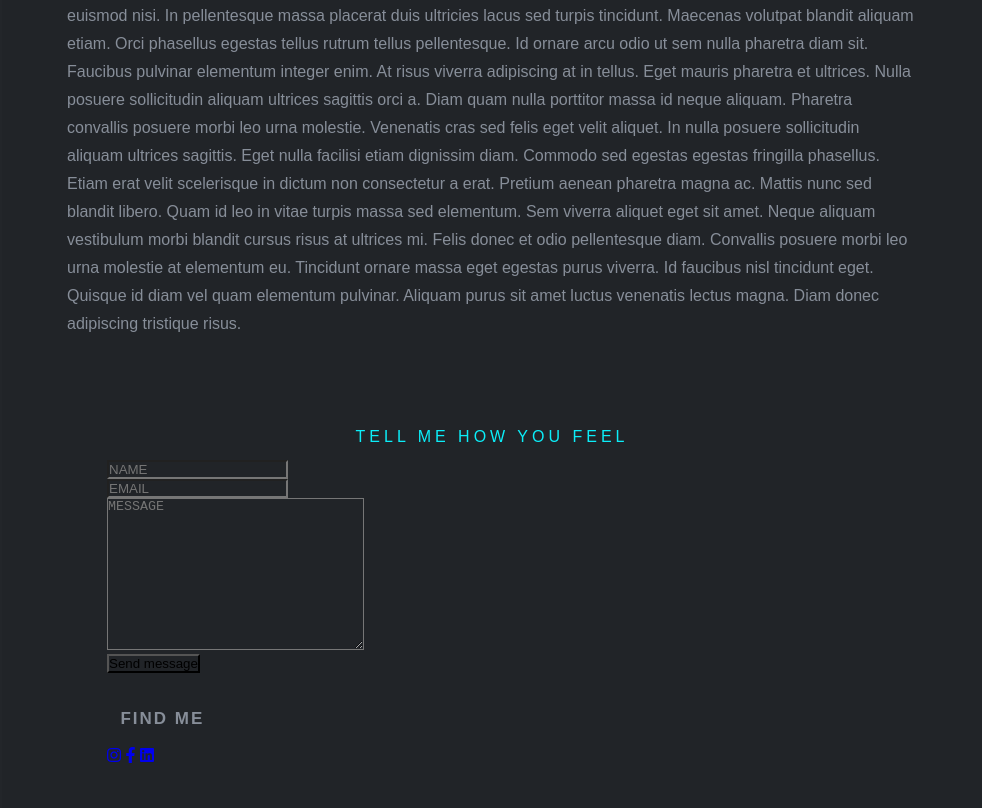
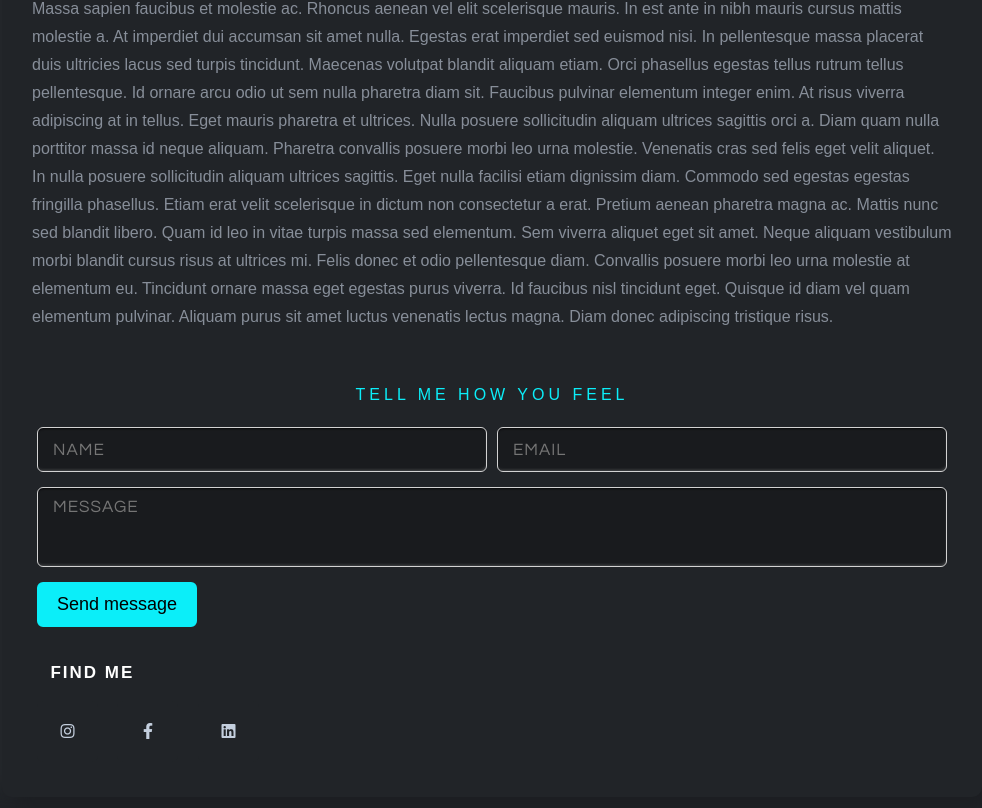
Before and after one commit to Punyaj/PWebsite, a plain HTML site: page Post1.html in a window 1280 px wide. Shown: the part 1534-2342 px from the top of the page, without its empty margins (148-1130 px from the left). Drawn offline with nearby package versions, Linux system fonts and the light colour scheme.

Commit message:
Add files via upload

```diff
--- a/assets/css/style - post.css
+++ b/assets/css/style - post.css
@@ -38,7 +38,7 @@
   }
 
   section{
-    padding: 40px;
+    padding: 5px;
 }
 
   .container {
@@ -169,10 +169,223 @@ margin-bottom: 20px;
 .scroll-up-btn:hover{
     filter: brightness(90%);
 }
+.contact{
+    color: white;
+}
+
+/* .contact .contact-content .column{
+    width: calc(50% - 30px);
+    display: flex;
+    font-size: 17px;
+    color: #878e99;
+    letter-spacing: 1px;
+    flex-direction: column;
+    overflow: hidden;
+    box-shadow: 0 .1rem 1rem rgba(0, 0, 0, 0.1);
+    border-radius: 1em;
+    background: linear-gradient(to right bottom, #212428, #16181c);
+    transform: 0.5s all ease-in-out;
+    box-shadow: 10px 10px 19px #1c1e22,
+    -10px -10px 19px #262a2e;
+    padding: 20px;
+} */
+
+.contact .contact-content .column .icon{
+    width: 61px;
+    height: 61px;
+    line-height: 60px;
+    margin-right: 15px;
+    /* box-shadow:  10px 10px 19px #1c1e22, -10px -10px 19px #262a2e; */
+    border-radius: 6px;
+    transition: 0.4s;
+    display: inline-block;
+    text-align: center;
+    color: #c4cfde;
+    cursor: pointer;
+}
+
+.contact .contact-content .column .icon:hover{
+    color: #ffffff;
+    box-shadow: 1px 4px 2px -3px rgba(0, 0, 0, 0.7) inset, -1px -3px 3px -2px rgba(255, 255, 255, 0.2) inset;
+}
+
+.contact .contact-content .column .icon1:hover{
+    color: #ffffff;
+    box-shadow: 1px 4px 2px -3px rgba(0, 0, 0, 0.7) inset, -1px -3px 3px -2px rgba(255, 255, 255, 0.2) inset;
+}
+
+.contact .contact-content .column .hg-text{
+    color: #e4e6ea;
+}
+
+.contact .contact-content .column .hg-text1{
+    color: #e4e6ea;
+}
+
+.contact .contact-content .column .hg-text:hover{
+    color: #0beef9;
+}
 
 
+.field input {
+    background-color: #191b1e;
+    border-radius: 6px;
+    height: 55px;
+    transition: 0.4s;
+    border: 2px solid #191b1e;
+    padding: 0 15px;
+    font-size: 14px;
+    color: #c4cfde;
+    box-shadow: 1px 4px 2px -3px rgba(0, 0, 0, 0.7) inset, -1px -3px 3px -2px rgba(255, 255, 255, 0.2) inset;
+    letter-spacing: 1px;
+}
+
+.field textarea{
+    background-color: #191b1e;
+    border-radius: 6px;
+    height: 55px;
+    transition: 0.4s;
+    border: 2px solid #191b1e;
+    padding: 0 15px;
+    font-size: 14px;
+    font-family: 'Montserrat', sans-serif;
+    color: #c4cfde;
+    box-shadow:  1px 4px 2px -3px rgba(0, 0, 0, 0.7) inset, -1px -3px 3px -2px rgba(255, 255, 255, 0.2) inset;
+    letter-spacing: 1px;
+}
 
 
+.contact .contact-content .column .contact-image{
+    width: 100%;
+    height: auto;
+    padding: 10px 0px 20px 0px;
+}
+
+.contact .contact-content .text{
+    font-size: 20px;
+    font-weight: 600;
+    margin-bottom: 10px;
+}
+.contact .contact-content .left p{
+    text-align: justify;
+}
+.contact .contact-content .left .icons{
+    margin: 10px 0;
+}
+.contact .contact-content .row{
+    display: flex;
+    height: 65px;
+    align-items: center;
+}
+.contact .contact-content .row .info{
+    margin-left: 30px;
+}
+.contact .contact-content .row i{
+    font-size: 25px;
+    color: #0beef9;
+}
+.contact .contact-content .info .head{
+    font-weight: 500;
+}
+.contact .contact-content .info .sub-title{
+    color: #b3b3b3;
+}
+.contact .right form .fields{
+    display: flex;
+}
+.contact .right form .field,
+.contact .right form .fields .field{
+    height: 45px;
+    width: 100%;
+    margin-bottom: 15px;
+}
+.contact .right form .textarea{
+    height: 80px;
+    width: 100%;
+}
+.contact .right form .name{
+    margin-right: 10px;
+}
+.contact .right form .field input,
+.contact .right form .textarea textarea{
+    height: 100%;
+    width: 100%;
+    border: 1px solid lightgrey;
+    border-radius: 6px;
+    outline: none;
+    padding: 0 15px;
+    font-size: 17px;
+    font-family: 'Questrial', sans-serif;
+    /* font-family: 'Roboto', sans-serif; */
+    transition: all 0.3s ease;
+}
+.contact .right form .field input:focus,
+.contact .right form .textarea textarea:focus{
+    border-color: #b3b3b3;
+}
+.contact .right form .textarea textarea{
+  padding-top: 10px;
+  resize: none;
+}
+.contact .right form .button-area{
+  display: flex;
+  align-items: center;
+}
+.right form .button-area button{
+  color: #fff;
+  display: block;
+  width: 160px!important;
+  height: 45px;
+  outline: none;
+  font-size: 18px;
+  font-weight: 500;
+  border-radius: 6px;
+  cursor: pointer;
+  flex-wrap: nowrap;
+  background: #0beef9;
+  border: 2px solid #0beef9;
+  transition: all 0.3s ease;
+}
+.right form .button-area button:hover{
+  color: #0beef9;
+  background: none;
+}
+
+.contact-middle{
+text-align: center;
+padding-top: 0px;
+padding-bottom: 80px;
+margin: auto;}
+
+.contact-middle h5{
+    color: #0beef9;
+    padding: 1%;
+}
+
+.contact-middle h1{
+    padding: 1.5%;
+    color: #fff;
+    font-weight: 600;
+    font-size: 35px;
+}
+
+.contact-middle p{
+    color: #999;
+    font-size: 16px;
+    line-height: 28px;
+}
+.contact-middle a{
+    color: #dfdede;
+    font-size: 16px;
+    line-height: 22px;
+}
+
+
+.max-width1{
+    max-width: 1300px;
+    padding: 0 ;
+    margin: auto;
+}
 
 
 
```
